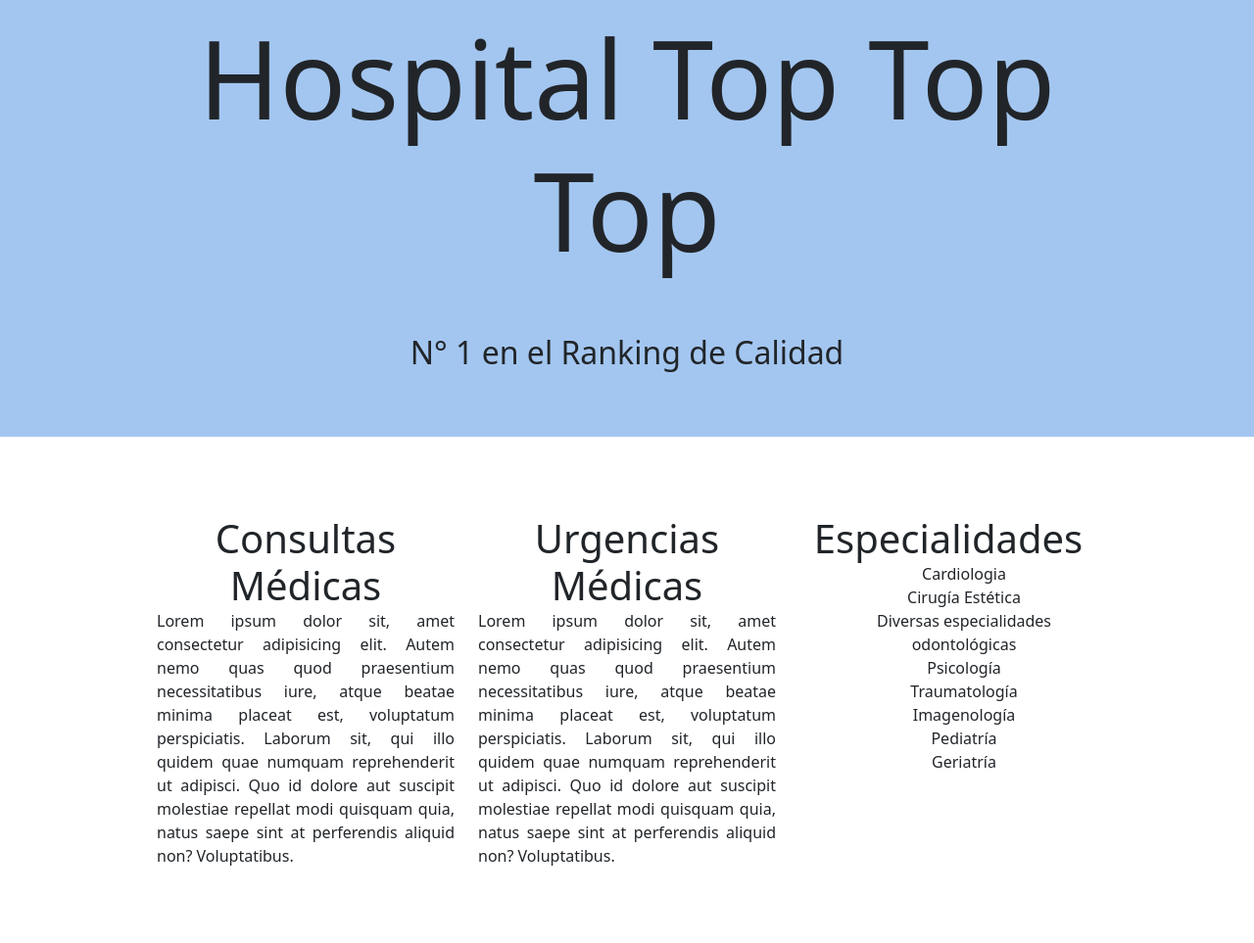
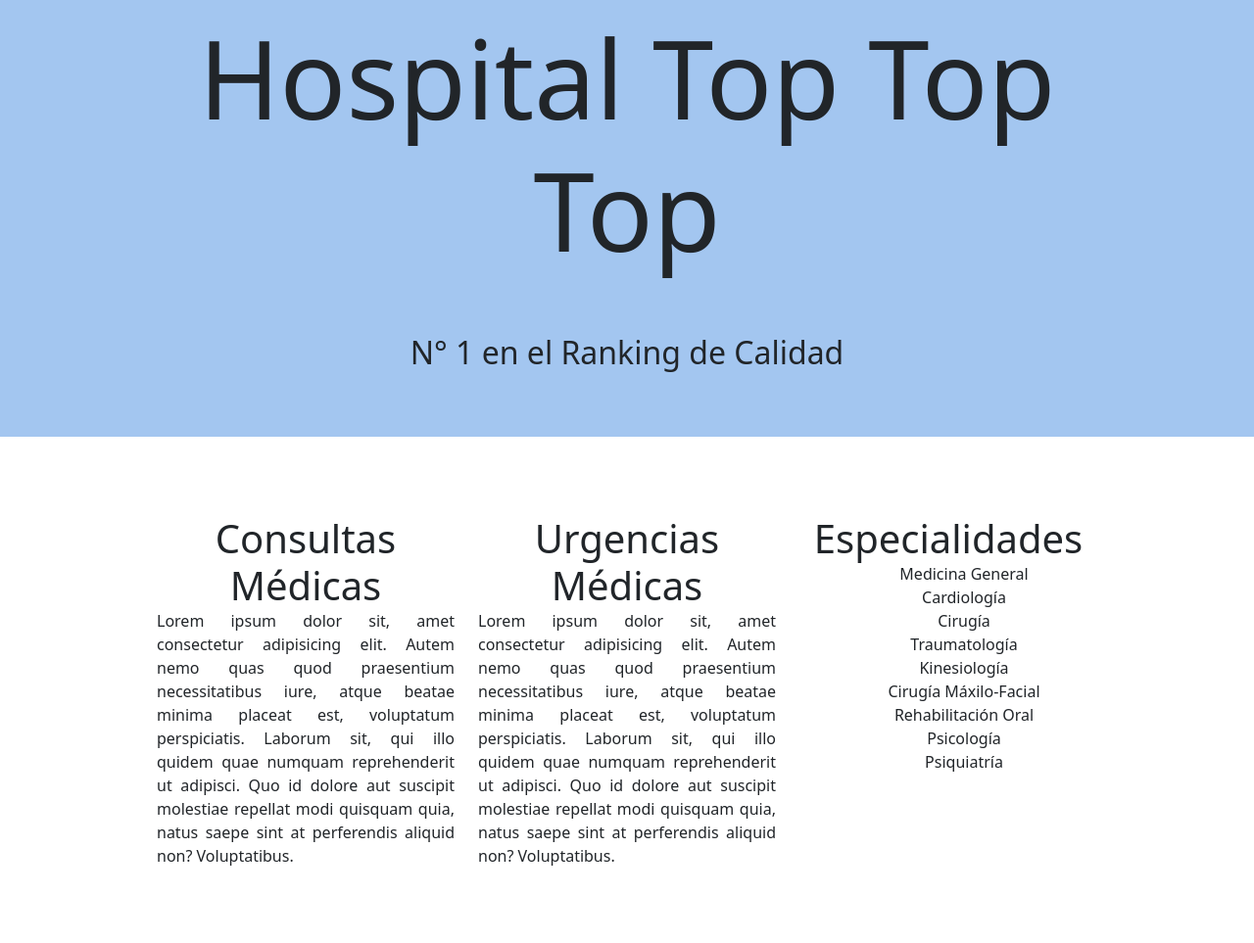
Before and after one commit to mr-pineda/M3-LabVirtual-1, a plain HTML site: page index.html in a window 1280 px wide. Shown: the part 66-1029 px from the top of the page at 98% size. Drawn offline with Linux system fonts and the light colour scheme.

Commit message:
Added JSON data for services

```diff
--- a/index.html
+++ b/index.html
@@ -70,18 +70,8 @@
           aliquid non? Voluptatibus.
         </p>
       </div>
-      <div class="col service">
-        <h1 class="service__title">Especialidades</h1>
-        <ul class="service__list">
-          <li>Cardiologia</li>
-          <li>Cirugía Estética</li>
-          <li>Diversas especialidades odontológicas</li>
-          <li>Psicología</li>
-          <li>Traumatología</li>
-          <li>Imagenología</li>
-          <li>Pediatría</li>
-          <li>Geriatría</li>
-        </ul>
+      <div class="col service" id="service_list">
+        <!-- Se carga la lista por un script -->
       </div>
     </div>
     <section class="testimonials">
@@ -155,5 +145,6 @@
       </div>
     </footer>
     <script src="scripts/main.js"></script>
+    <script src="scripts/servicesLoad.js"></script>
   </body>
 </html>
--- a/scripts/doctorLoad.js
+++ b/scripts/doctorLoad.js
@@ -1,4 +1,4 @@
-document.addEventListener('DOMContentLoaded', displayCards);
+document.addEventListener('DOMContentLoaded', listServices);
 
 async function loadDoctors() {
   try {
@@ -158,7 +158,7 @@ function createDoctorCard({ name, job, profile, fonasa, img, alt, schedule }) {
   return doctorCard;
 }
 
-async function displayCards() {
+async function listServices() {
   try {
     const listContainer = document.getElementById('doctor_list');
     const fonasaCheckbox = document.getElementById('fonasaOnlyCheckbox');
--- a/scripts/doctors.json
+++ b/scripts/doctors.json
@@ -1,7 +1,7 @@
 [
   {
     "name": "Tío Pelado",
-    "job": "Cirujano Estético",
+    "job": "Cirujano",
     "profile": "Lorem ipsum dolor sit, amet consectetur adipisicing elit. Autem nemo quas quod praesentium necessitatibus iure, atque beatae minima placeat est, voluptatum perspiciatis. Laborum sit, qui illo quidem quae numquam reprehenderit ut adipisci. Quo id dolore aut suscipit molestiae repellat modi quisquam quia, natus saepe sint at perferendis aliquid non? Voluptatibus.",
     "fonasa": false,
     "schedule": {
--- /dev/null
+++ b/scripts/services.json
@@ -0,0 +1,18 @@
+[
+  {
+    "doctor": "Tío Pelado",
+    "services": ["Medicina General", "Cardiología", "Cirugía"]
+  },
+  {
+    "doctor": "Freddy Turbina",
+    "services": ["Traumatología", "Kinesiología"]
+  },
+  {
+    "doctor": "John Quijada",
+    "services": ["Cirugía Máxilo-Facial", "Rehabilitación Oral"]
+  },
+  {
+    "doctor": "Joe Pino",
+    "services": ["Psicología", "Psiquiatría"]
+  }
+]
--- /dev/null
+++ b/scripts/servicesLoad.js
@@ -0,0 +1,57 @@
+document.addEventListener('DOMContentLoaded', listServices);
+
+async function loadServices() {
+  try {
+    const res = await fetch('./scripts/services.json');
+    if (!res.ok) {
+      console.error(`Response status: ${Response.status}`);
+      return null;
+    }
+    return await res.json();
+  } catch (e) {
+    console.error('Ups, something happen:', e);
+    return null;
+  }
+}
+
+const addClasses = (element, classString) => {
+  const classList = classString.trim().split(' ');
+  classList.forEach((bootstrapClass) => {
+    element.classList.add(bootstrapClass);
+  });
+};
+
+async function listServices() {
+  try {
+    const listContainer = document.getElementById('service_list');
+    const serviceData = await loadServices();
+    if (!serviceData) return;
+    const servicesList = [];
+    serviceData.forEach(({ services }) => {
+      services.forEach((service) => {
+        if (!servicesList.includes(service)) {
+          servicesList.push(service);
+        }
+      });
+    });
+    const title = document.createElement('h1');
+    addClasses(title, 'service__title');
+    title.textContent = 'Especialidades';
+    const list = document.createElement('ul');
+    addClasses(list, 'service__list');
+    servicesList.forEach((service) => {
+      const element = document.createElement('li');
+      element.innerText = service;
+      list.appendChild(element);
+    });
+    listContainer.appendChild(title);
+    listContainer.appendChild(list);
+  } catch (e) {
+    const errorMsg = document.createElement('h1');
+    errorMsg.textContent =
+      'Hubo un error al cargar la información del equipo médico.';
+    const listContainer = document.getElementById('doctor_list');
+    listContainer.innerHTML = '';
+    listContainer.appendChild(errorMsg);
+  }
+}
```
